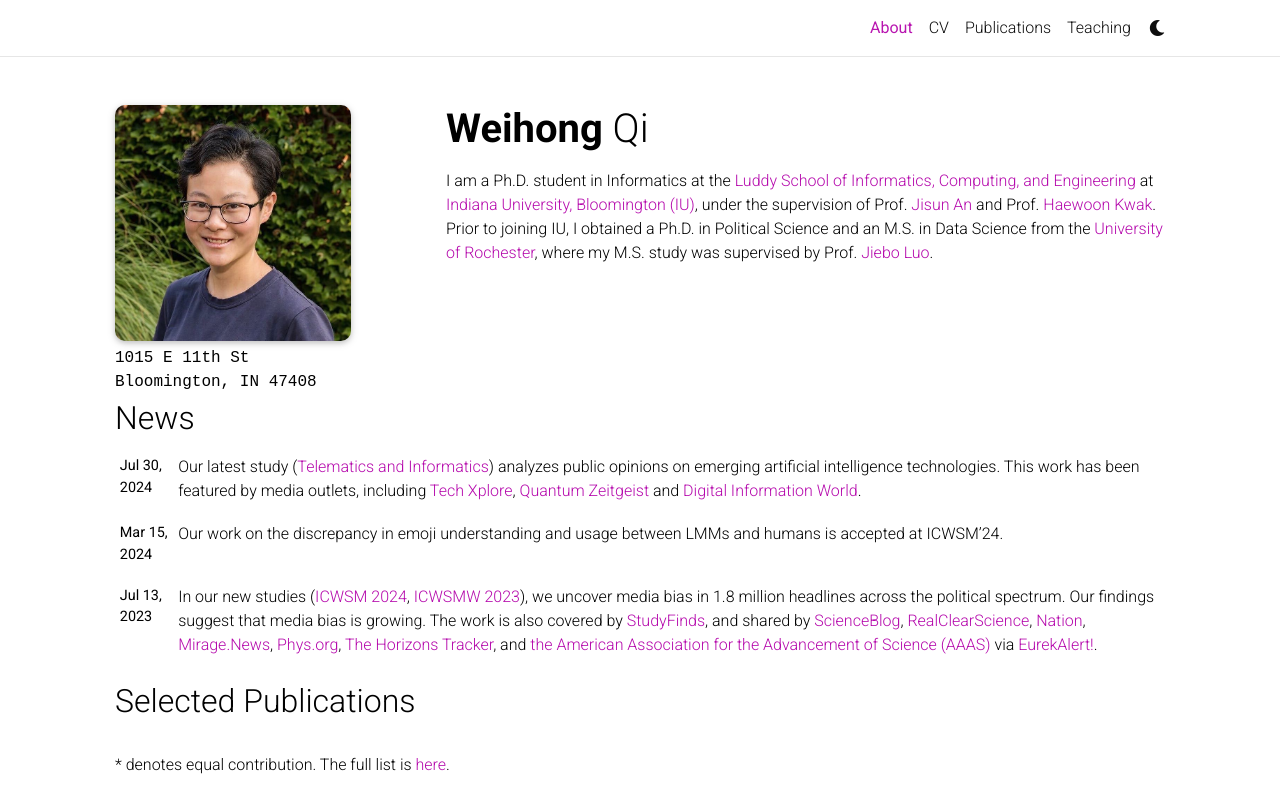
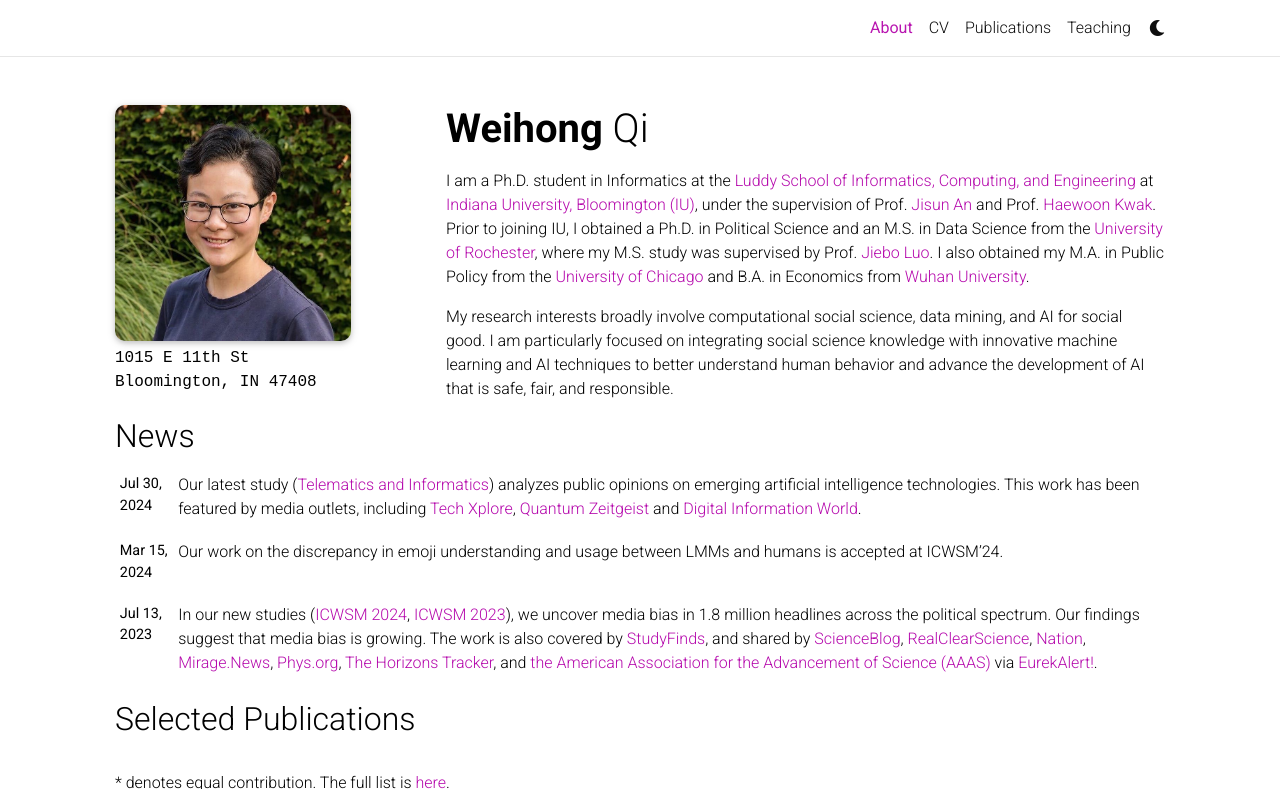
Before and after one commit to WeihongQ/weihongq.github.io, a Jekyll site: the page built from _pages/about.md, in a window 1280 px wide and 1029 px high, cut to the strip 0-789 px from the top of the window. Built offline with Jekyll 4.4.1, drawn with Linux system fonts in a browser that asks for light colours; comment, search, counter and statistics services are not loaded; a style sheet for code colours, icons or effects is not loaded.

Commit message:
update about

```diff
--- a/_pages/about.md
+++ b/_pages/about.md
@@ -18,7 +18,10 @@ selected_papers: true # includes a list of papers marked as "selected={true}"
 social: false  # includes social icons at the bottom of the page
 ---
 
-I am a Ph.D. student in Informatics at the [Luddy School of Informatics, Computing, and Engineering](https://luddy.indiana.edu/about/index.html) at [Indiana University, Bloomington (IU)](https://www.iu.edu/index.html), under the supervision of Prof. [Jisun An](https://jisun.me/) and Prof. [Haewoon Kwak](https://haewoon.io/). Prior to joining IU, I obtained a Ph.D. in Political Science and an M.S. in Data Science from the [University of Rochester](https://www.rochester.edu/), where my M.S. study was supervised by Prof. [Jiebo Luo](https://www.cs.rochester.edu/u/jluo/).
+I am a Ph.D. student in Informatics at the [Luddy School of Informatics, Computing, and Engineering](https://luddy.indiana.edu/about/index.html) at [Indiana University, Bloomington (IU)](https://www.iu.edu/index.html), under the supervision of Prof. [Jisun An](https://jisun.me/) and Prof. [Haewoon Kwak](https://haewoon.io/). Prior to joining IU, I obtained a Ph.D. in Political Science and an M.S. in Data Science from the [University of Rochester](https://www.rochester.edu/), where my M.S. study was supervised by Prof. [Jiebo Luo](https://www.cs.rochester.edu/u/jluo/). I also obtained my M.A. in Public Policy from the [University of Chicago](https://www.uchicago.edu/en) and B.A. in Economics from [Wuhan University](https://www.whu.edu.cn/).
+
+My research interests broadly involve computational social science, data mining, and AI for social good. I am particularly focused on integrating social science knowledge with innovative machine learning and AI techniques to better understand human behavior and advance the development of AI that is safe, fair, and responsible.
+
 
 <!-- [//]: # (**Email**: zhangsongyang000 AT gmail DOT com) -->
 
```
Also changed, not shown: _news/2023-07-13.md (+1 -1 lines).
